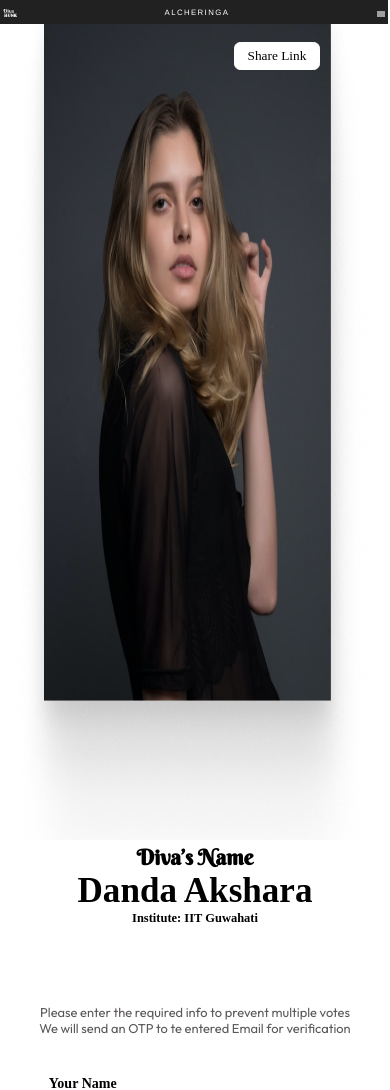
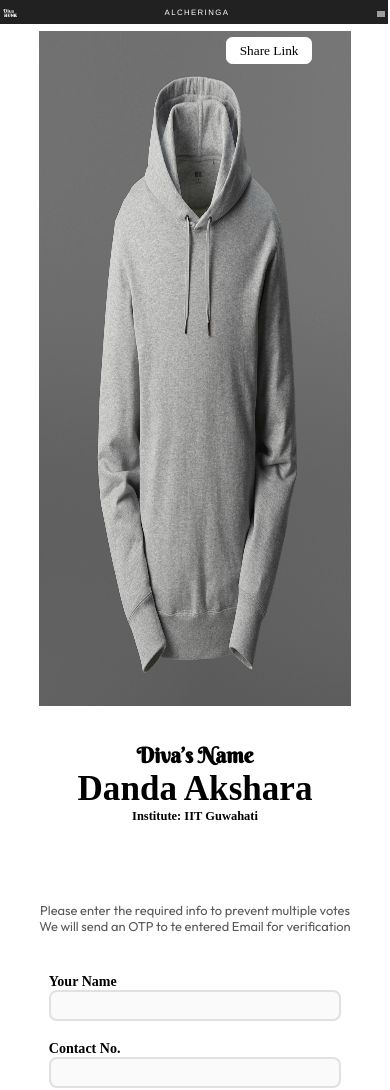
Before and after one commit to ankit11hab/diva-hunk, a Django app: page /diva/register/1 in a window 390 px wide. Shown: the top 1090 px of the page. Run offline with Django 4.2, Linux system fonts and the light colour scheme; data comes from the database, SQL or seed files in the repository; some web fonts are replaced; grey boxes are pictures that could not be loaded.

Commit message:
image size changed

```diff
--- a/base/templates/base/register.html
+++ b/base/templates/base/register.html
@@ -4,7 +4,16 @@
 
 <link rel="stylesheet" href="{% static '/css/register.css' %}" />
 <div style="color: red; font-size: 30px">{{message}}</div>
-<div class="largest-box" style="background-color: #333333; height: 120vh; padding: 5vw 0%;position: sticky;top: -25vh;">
+<div
+  class="largest-box"
+  style="
+    background-color: #333333;
+    height: 120vh;
+    padding: 5vw 0%;
+    position: sticky;
+    top: -25vh;
+  "
+>
   <form
     method="POST"
     style="
@@ -127,8 +136,10 @@
     <div style="font-weight: 200; font-size: 2.5vw;">Back</div>
   </div> -->
   <div style="position: relative">
-    <img src="{% static '/images/diva-img.png' %}" class="diva-img" />
-    <button type="button" class="sharelinkbtn-mob" onclick="cpytxt()">Share Link</button>
+    <img src="{{candidate.image.url}}" class="diva-img" />
+    <button type="button" class="sharelinkbtn-mob" onclick="cpytxt()">
+      Share Link
+    </button>
   </div>
   <div class="candidate-detail">
     <div class="heading">
@@ -204,8 +215,8 @@
   </div>
 </div>
 <script type="text/javascript">
-  function cpytxt(){
-      navigator.clipboard.writeText(window.location.href);
+  function cpytxt() {
+    navigator.clipboard.writeText(window.location.href);
   }
 </script>
 
--- a/static/css/register.css
+++ b/static/css/register.css
@@ -170,9 +170,9 @@
     align-items: center;
   }
   .diva-img {
-    position: relative;
-    width: 100vw;
-    height: 100vh;
+    width: 80vw;
+    height: 80vh;
+    margin: 10% auto;
   }
   .sharelinkbtn-mob {
     position: absolute;
```
